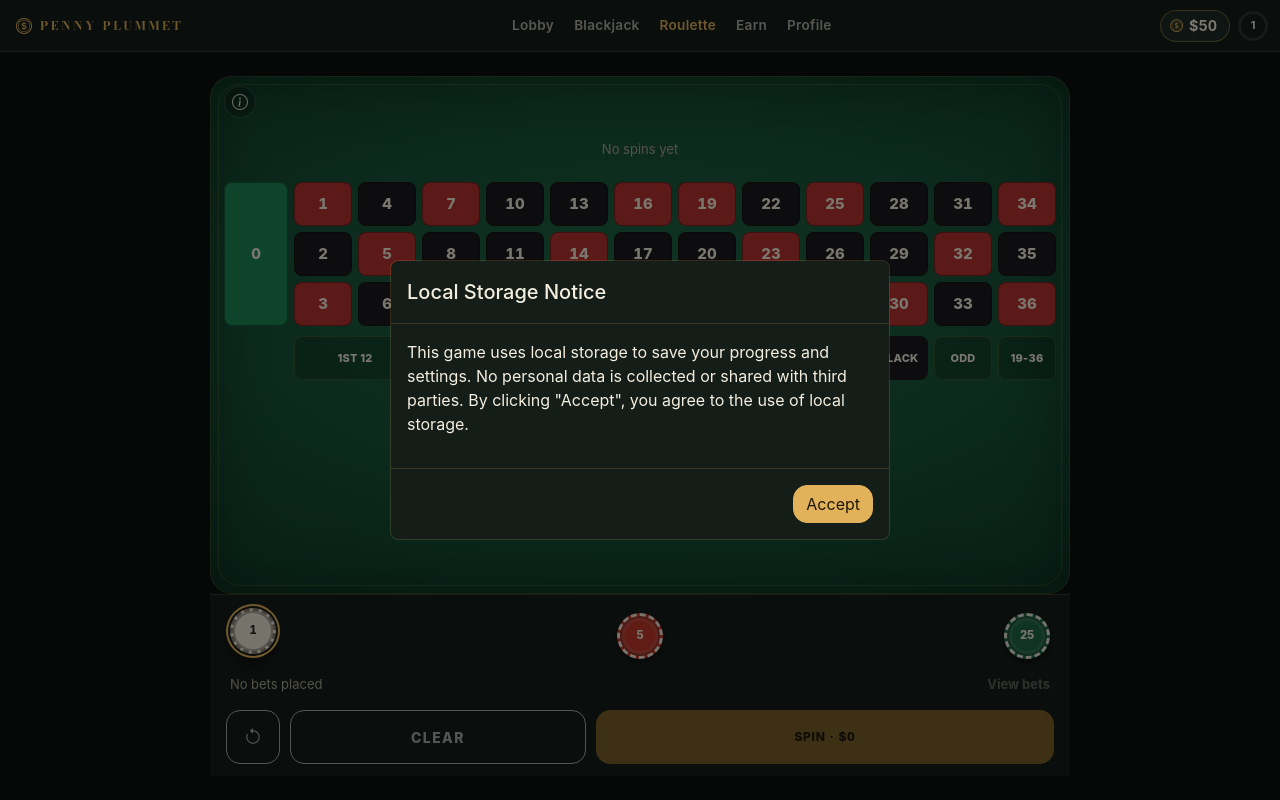
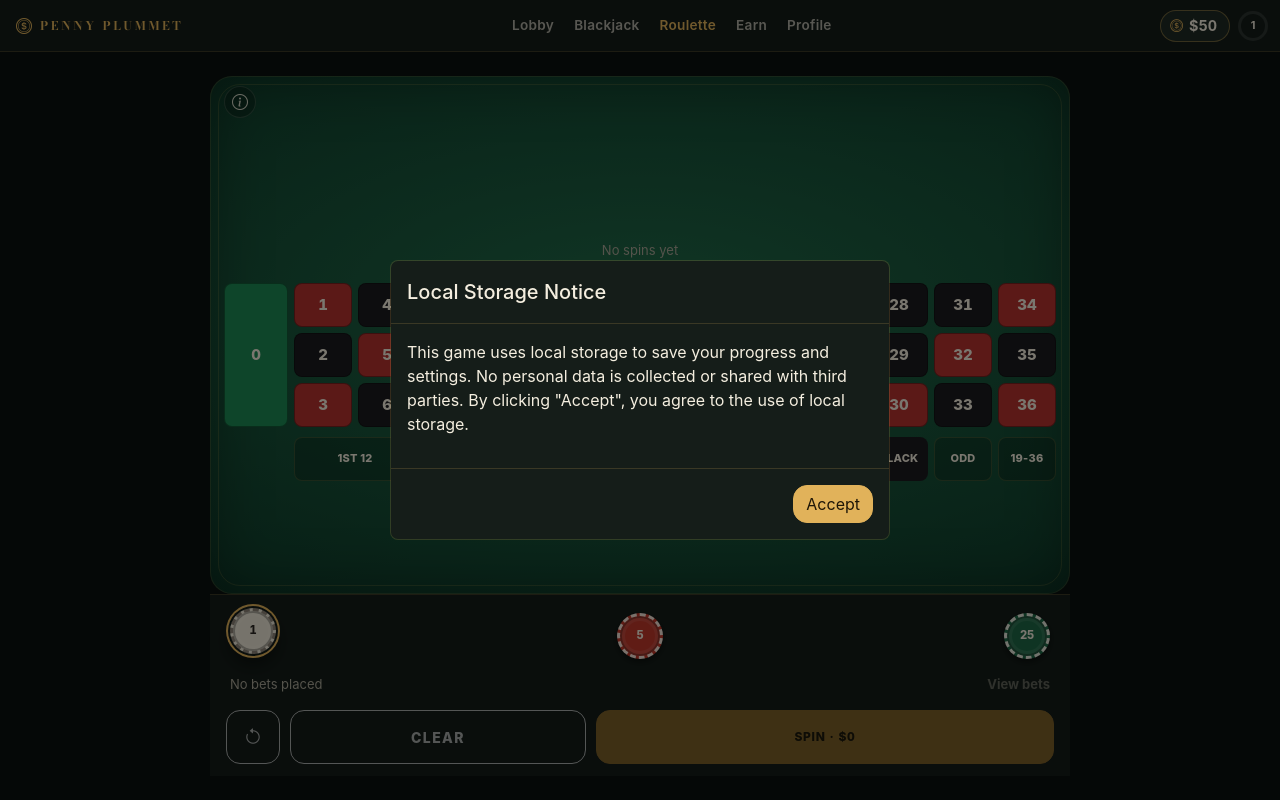
Before and after one commit to benceb2/penny-plummet, a Vue app: page /roulette in a window 1280 px wide. Built offline with nearby package versions, Linux system fonts and the light colour scheme.

Commit message:
Centre the wheel and table group on the felt at desktop widths
Without this, the felt's leftover height on tall desktop viewports
left an empty void below the table instead of using it.

```diff
--- a/src/views/roulette/RouletteView.vue
+++ b/src/views/roulette/RouletteView.vue
@@ -117,6 +117,7 @@ const payoutRows = computed(() => [
           </button>
         </div>
 
+        <div class="table-wrap">
           <div class="wheel-area">
             <RouletteSpinner
               v-if="gameStore.gameState === RouletteState.SPINNING"
@@ -139,6 +140,7 @@ const payoutRows = computed(() => [
             :current-bets="gameStore.currentBets"
             :disabled="gameStore.gameState !== RouletteState.BETTING"
             @place-bet="handlePlaceBet" />
+        </div>
       </div>
 
       <ResultBanner
@@ -287,6 +289,21 @@ const payoutRows = computed(() => [
   border: 1px solid rgba(244, 238, 223, .18);
   color: var(--pp-cream);
   opacity: .85;
+}
+
+/* Absorbs the felt's leftover height on tall desktop viewports (where the
+   table's natural size is smaller than the flex-1 stage) and centres the
+   wheel/history strip + table as a group, instead of leaving a blank green
+   void below the table. On mobile, where the table already needs more room
+   than the stage has, this has no visible effect: there is no extra space
+   left to centre into. */
+.table-wrap {
+  flex: 1 1 auto;
+  min-height: 0;
+  display: flex;
+  flex-direction: column;
+  justify-content: center;
+  gap: .625rem;
 }
 
 .wheel-area {
```
Lines whose indentation alone changed are shown as unchanged.
